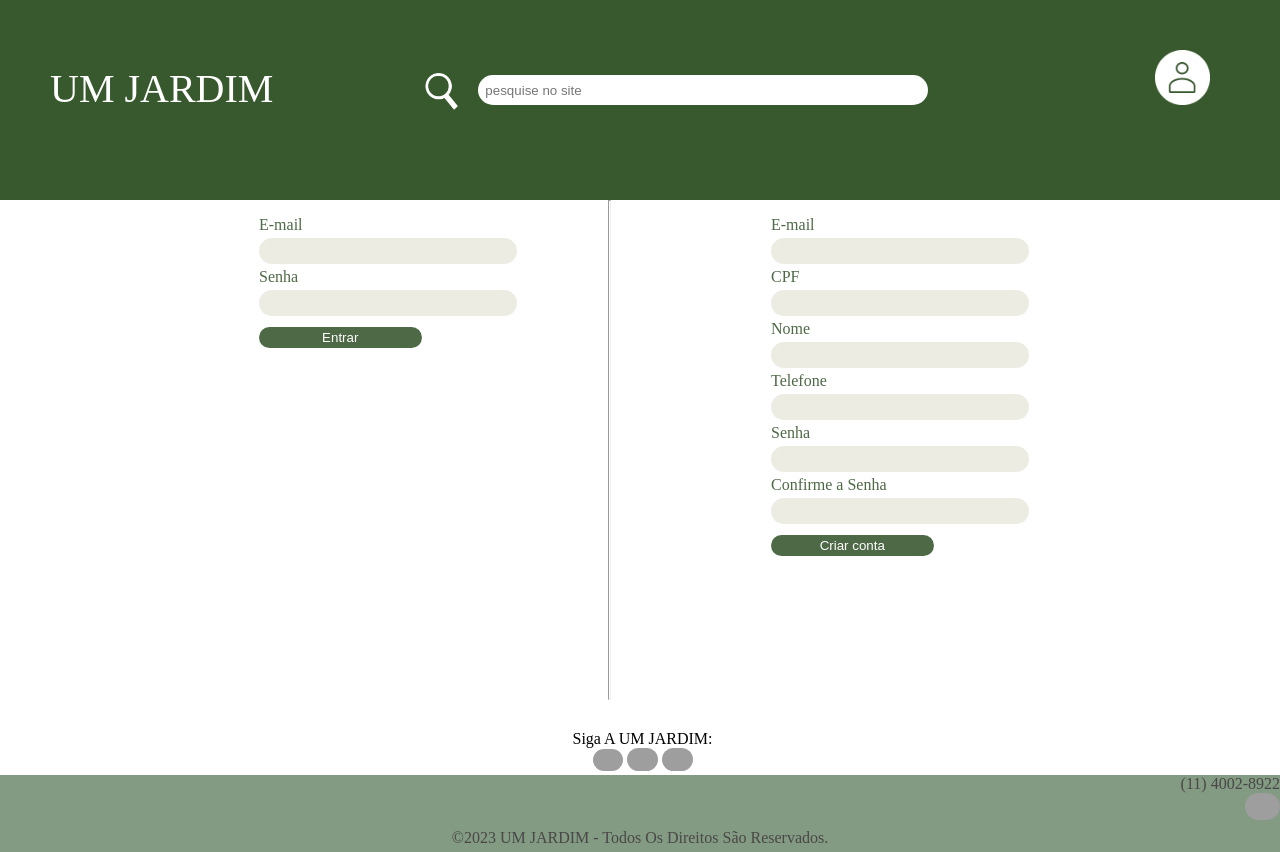
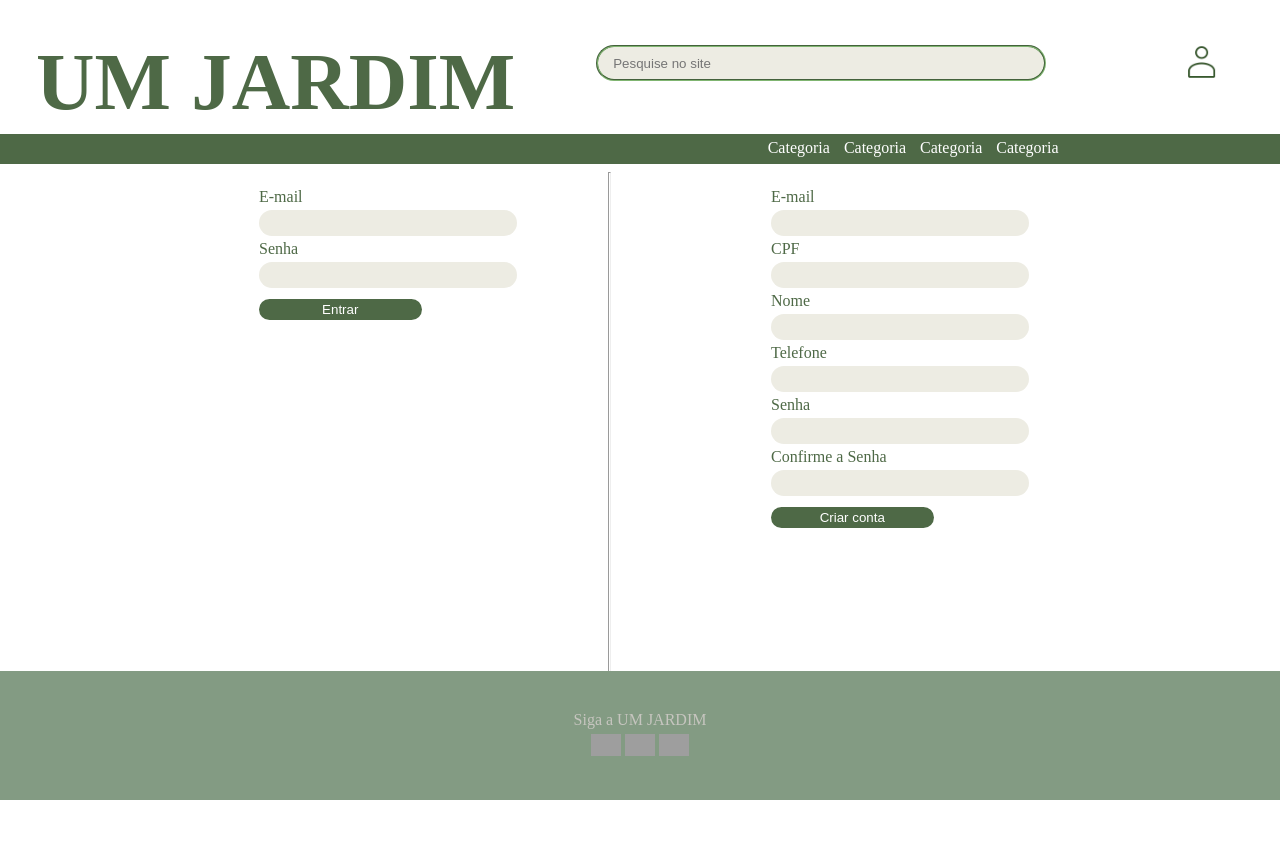
Before and after one commit to gabebraga/um_jardim, a PHP site: page /login.html in a window 1280 px wide. After the commit the page ends 800 px from the top, so only its background shows below. Run offline with PHP 8.4, Linux system fonts and the light colour scheme; grey boxes are pictures that could not be loaded.

Commit message:
Atts e pagina de categorias incompleta

```diff
--- a/footer.css
+++ b/footer.css
@@ -1,39 +1,21 @@
-.rodapé{
-    padding: 0%;
-    margin-top: 40%;
+footer {
+    margin: 0%;
+    position: absolute;
+    bottom: 0;
+    width: 100%;
 }
-.icons{
-    background-color:white;
+.rodapé {
+    background-color: #839b83;
+    padding-block: 40px;
+}
+.footer-txt {
     text-align: center;
-    padding-left:5px;
+    color: #c6c5bf;
 }
-.direitos{
+.icon {
+    width: 30px;
+}
+.all-icons {
     text-align: center;
-    color:#494747;
-    padding:5px;
+    margin-top: 5px;
 }
-img{
-    border:5px thin black;
-    border-radius:20px;
-}
-.caixa1{
-    text-align: center;
-    float: left;
-    padding-left:550px;
-}
-.caixa2{
-    text-align: center;
-    float: left;
-    padding-left:50px;
-}
-.caixas{
-    text-align: center;
-    display: flex;
-}
-#dentro{
-    background-color:#839B83;
-}
-.contatos{
-    text-align:right;
-    color:#494747;
-}
--- a/header.css
+++ b/header.css
@@ -1,37 +1,48 @@
-header{
-    background-color: #38592d;
-    height: 200px;
+header {
+    margin-bottom: 8px;
 }
 
-#logo{
+.header {
+    background-color: #ffffff;
+    height: 134px;
+    width: 100%;
+}
+#logo {
     float: left;
-    font-size: 40px;
-    margin-left: 50px;
-    margin-top: 65px;
-    margin-right: 115px;;
+    font-size: 54px;
+    margin: 36px;
     font-family: prata;
-    color: white;
+    color: #4e6946;
 }
-
-#lupa {
-    width: 70px;
-    height: 70px;
-    float: left;
-    margin-left: 20px;
-    margin-top: 54px ;
-  }
-#pesquisa{
+#pesquisa {
     float: left;
     width: 450px;
+    height: 36px;
+    margin: 45px;
+    border-style: groove;
+    border-width: 2px;
+    border-color: #80b571;
+    border-radius: 30px;
+    padding-left: 15px;
+    color: rgb(184, 184, 184);
+}
+#login {
+    float: right;
+    margin: 17px 25px 17px 20px;
+    width: 56px;
+}
+.menu-nav {
+    width: 100%;
+    background-color: #4e6946;
     height: 30px;
-    margin-top: 75px;
-    background-color: white;
-    border-radius: 30px;
-    padding-left: 5px;
+    box-sizing: border-box;
+    padding: 5px;
+    text-align: center;
 }
-#login{
-    float: right;
-    margin-top:25px;
-    margin-right: 35px;
-    width: 55px;
+.menu-item {
+    display: inline;
+    width: 10%;
+    height: 100%;
+    color: rgb(255, 255, 255);
+    margin: 5px;
 }
--- a/login.css
+++ b/login.css
@@ -5,15 +5,19 @@ body{
     background-color: white;
     font-family: Bekinder;
 }
-.hr{
-    float: left;
-    margin-left: 7.5%;
+.sec{
+    width: 100%;
+    display: block;
 }
 .b{
     float: left;
     width: 20%;
     margin-top: 1%;
     margin-left: 20%;
+}
+.hr{
+    float: left;
+    margin-left: 7.5%;
 }
 .c{
     float: right;
--- a/login.html
+++ b/login.html
@@ -13,14 +13,18 @@
 <body>
     <header>
         <section class="header">
-            <div id="logo"><p>UM JARDIM</p></div>
+            <div id="logo"><h1>UM JARDIM</h1></div>
             <div class="pesquisa">
-                <img src="lupa.png" id="lupa">
-                <input type="search" id="pesquisa" placeholder="pesquise no site">
-            </div>
-            <div id="login"><img src="login.png" id="login"></div>
-        </section>
-    </header>
+                <input type="search" id="pesquisa" placeholder="Pesquise no site"></div>
+                <div id="login"><img src="fotos/login.png" id="login"></div>
+            </section>
+            <section class="menu-nav">
+                <div class="menu-item" >Categoria</div>
+                <div class="menu-item">Categoria</div>
+                <div class="menu-item">Categoria</div>
+                <div class="menu-item">Categoria</div>
+            </section>
+        </header>
     <form action="" name="data" onsubmit="return validar()">
     <table class="b">
         <tr>
@@ -42,6 +46,7 @@
     </table>
     </form>
     <hr class="hr" width="1" size="500">
+    <section class="sec">
     <form method="post" action="enviar.php" name="cadastro">
     <table class="c">
         <tr>
@@ -85,23 +90,14 @@
         </tr>
     </table>
     </form>
-    <footer class="rodapé">
-        <br>
-                <div class="icons">
-                <p>Siga A UM JARDIM:</p>
-                <img src="https://cdn3.iconfinder.com/data/icons/feather-5/24/power-512.png" width="30px" class="img">
-                <img src="https://cdn3.iconfinder.com/data/icons/feather-5/24/user-check-512.png" width="31px" class="img">
-                <img src="https://cdn3.iconfinder.com/data/icons/feather-5/24/wifi-512.png" width="31px" class="img">
-                </div>
-                <div id="dentro">
-                <div class="contatos"><p>(11) 4002-8922</p>
-                  <img src="https://cdn3.iconfinder.com/data/icons/feather-5/24/phone-512.png" width="35px" class="img">
-                </div>
-                    <div class="direitos">
-                      <p class="text-muted mb-0 py-2">©2023 UM JARDIM - Todos Os Direitos São Reservados.</p>
-                    </div>
-                  </div>
-                </div>
-              </footer>
+</section>
+     <footer class="rodapé">
+        <p class="footer-txt">Siga a UM JARDIM</p>
+        <div class="all-icons">
+            <img src="https://cdn3.iconfinder.com/data/icons/free-social-icons/67/instagram_circle_gray-256.png" class="icon">
+            <img src="https://cdn3.iconfinder.com/data/icons/free-social-icons/67/twitter_circle_gray-256.png" class="icon">
+            <img src="https://cdn3.iconfinder.com/data/icons/free-social-icons/67/facebook_circle_gray-256.png" class="icon">
+        </div>
+    </footer>
 </body>
 </html>
```
Also changed, not shown: categorias.css (added, +37 -0 lines), categorias.html (added, +56 -0 lines).
